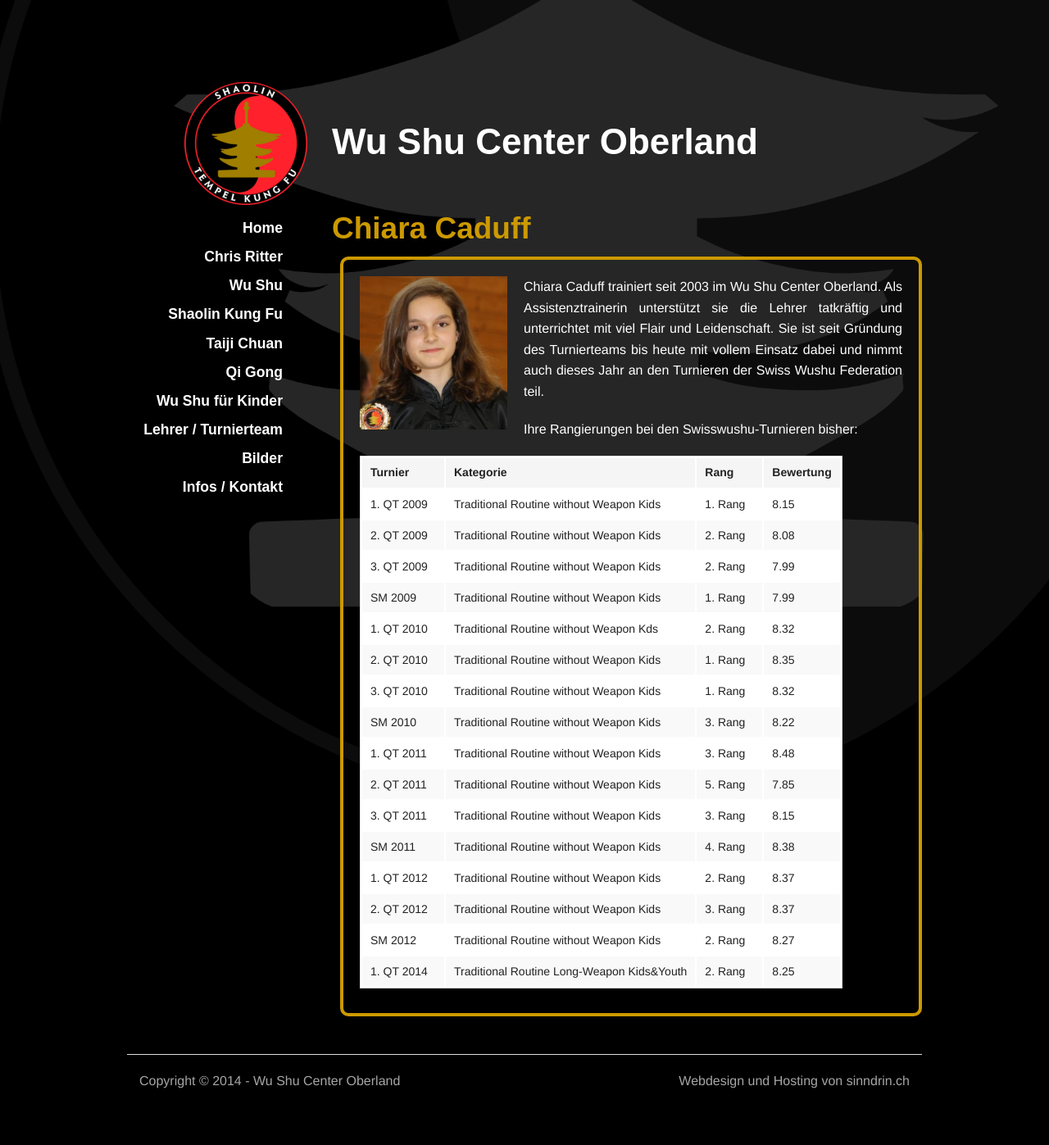
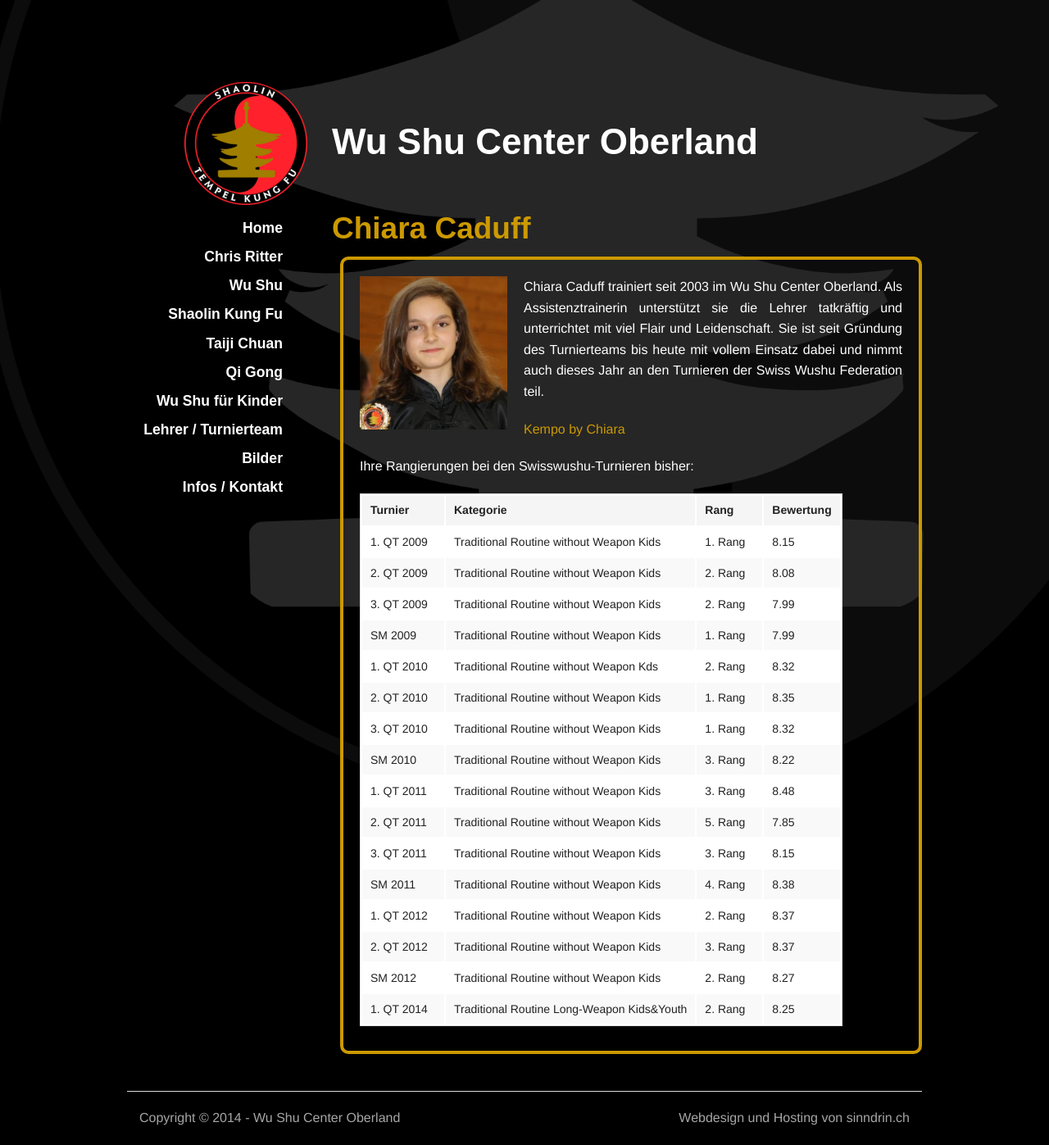
Before and after one commit to wu-shu/wu-shu.github.io, a Jekyll site: the page built from chiara-caduff/index.md, in a window 1280 px wide. Shown: the whole page at 82% size. Built offline with Jekyll 4.4.1, drawn with Linux system fonts in a browser that asks for light colours; some web fonts are replaced; Markdown is read by kramdown in place of the engine named in the settings; comment, search, counter and statistics services are not loaded; before the commit the page ends 1351 px from its top, so only the background shows below that.

Commit message:
Videolink chiara

```diff
--- a/chiara-caduff/index.md
+++ b/chiara-caduff/index.md
@@ -6,6 +6,7 @@ title: Chiara Caduff
 <img class="ifloat-left" src="/images/chiara-caduff.jpg" alt="Chiara Caduff" width="200px">
 Chiara Caduff trainiert seit 2003 im Wu Shu Center Oberland. Als Assistenztrainerin unterstützt sie die Lehrer tatkräftig und unterrichtet mit viel Flair und Leidenschaft. Sie ist seit Gründung des Turnierteams bis heute mit vollem Einsatz dabei und nimmt auch dieses Jahr an den Turnieren der Swiss Wushu Federation teil.
 
+[Kempo by Chiara](http://www.flickr.com/photos/117851037@N03/13216366013/)
 
 Ihre Rangierungen bei den Swisswushu-Turnieren bisher:
 <table>
```
Also changed, not shown: 1 other file.
